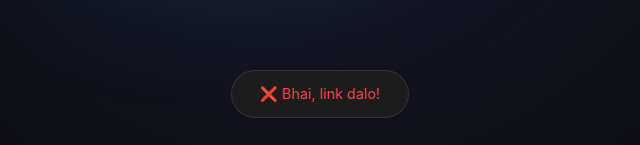
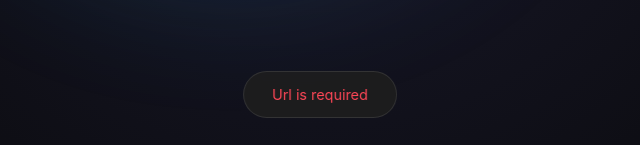
Before and after one commit to ahmad-bhai/ahmad-bhai-webss, a plain HTML site: page index.html in a window 1280 px wide. Both pictures are taken after a click on the button "Download Now". Shown: the part 652-797 px from the top of the page, 320-960 px from the left. Drawn offline with Linux system fonts and the light colour scheme.

Commit message:
Update index.html

```diff
--- a/index.html
+++ b/index.html
@@ -3,7 +3,7 @@
 <head>
     <meta charset="UTF-8">
     <meta name="viewport" content="width=device-width, initial-scale=1.0, maximum-scale=1.0, user-scalable=no">
-    <title>Ahmad Bhai Premium Downloader</title>
+    <title>Ahmad Bhai all in one</title>
     <link rel="stylesheet" href="https://cdnjs.cloudflare.com/ajax/libs/font-awesome/6.4.0/css/all.min.css">
     <style>
         :root {
@@ -194,7 +194,7 @@
         const dlBtn = document.getElementById('dlBtn');
 
         if (!urlInput) {
-            showNotify("❌ Bhai, link dalo!", "#ff4757");
+            showNotify("Url is required", "#ff4757");
             return;
         }
 
```
